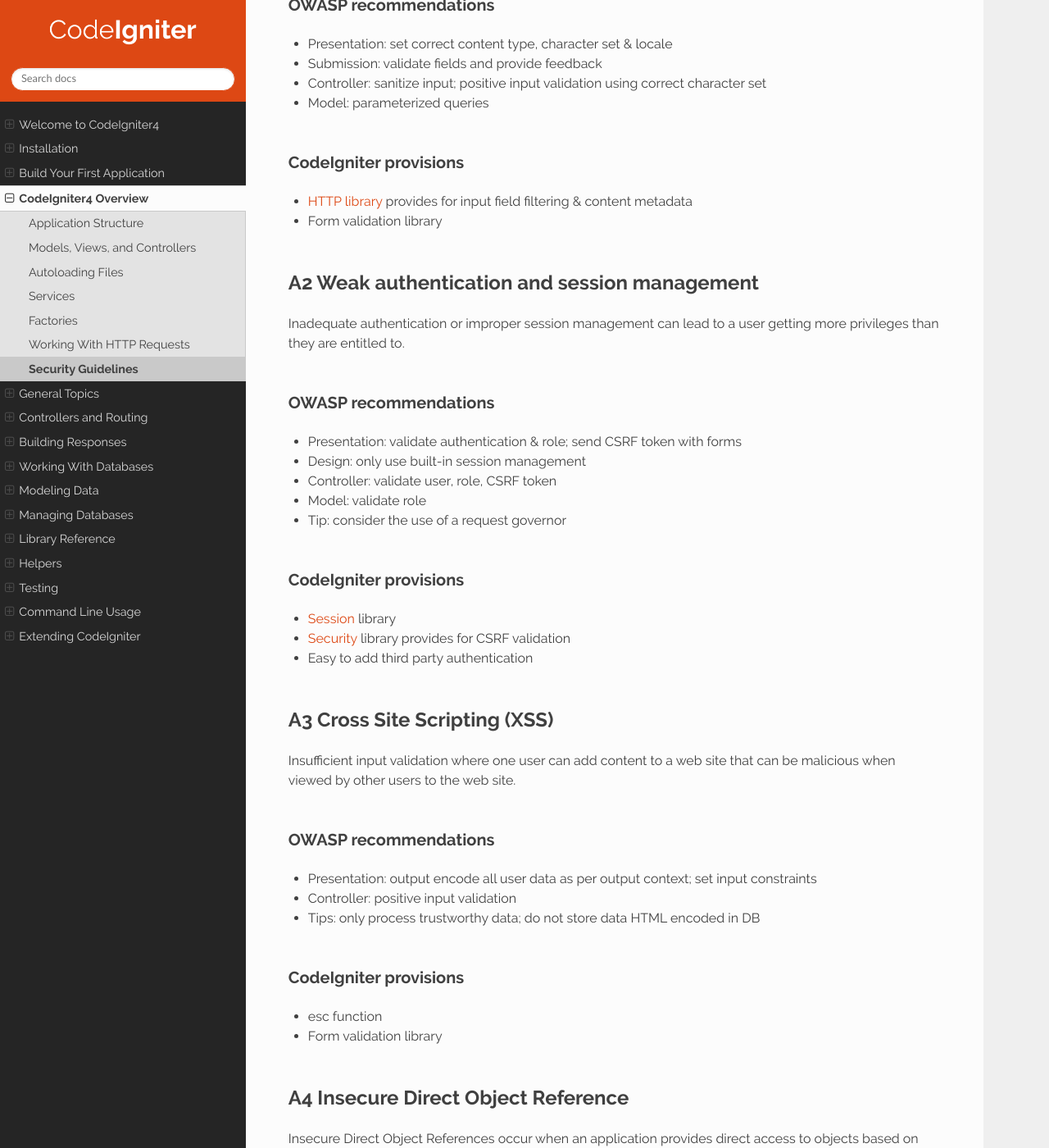
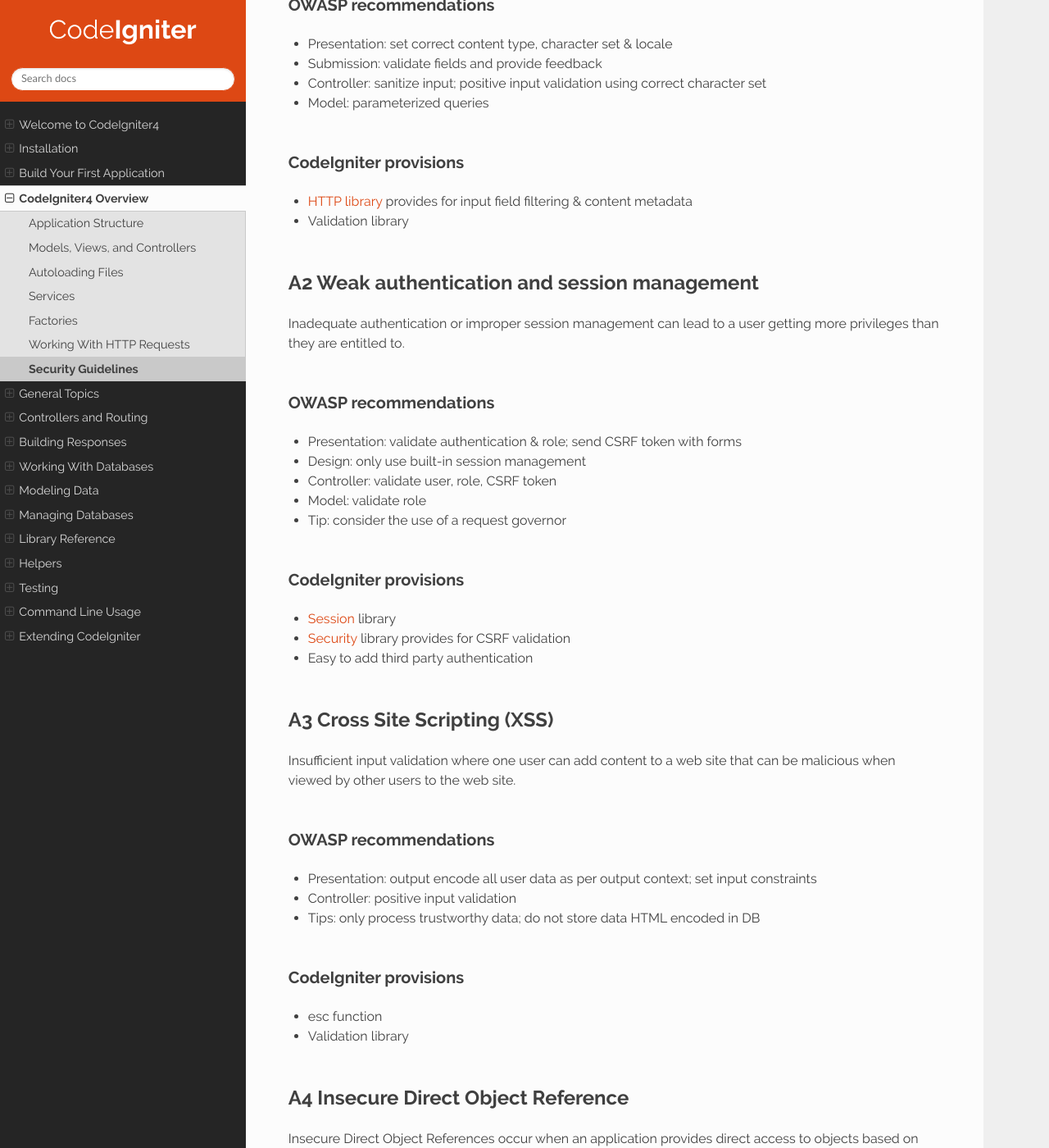
Before and after one commit to NEKOGET/ci4_user_guide_src, a Sphinx documentation site: the page built from source/concepts/security.rst, in a window 1280 px wide and 1400 px high, scrolled down 839 px. Shown: the whole window at 82% size. Built offline with Sphinx 7.4.7 and the Read the Docs theme 2.0.0, drawn with Linux system fonts in a browser that asks for light colours; some of the changed text lies outside the part shown.

Commit message:
docs: replace "Form validation" with "Validation"
Form validation is the name of CI3 library.

```diff
--- a/source/concepts/security.rst
+++ b/source/concepts/security.rst
@@ -39,7 +39,7 @@ CodeIgniter provisions
 ======================
 
 - :doc:`HTTP library <../incoming/incomingrequest>` provides for input field filtering & content metadata
-- Form validation library
+- Validation library
 
 *********************************************
 A2 Weak authentication and session management
@@ -82,7 +82,7 @@ CodeIgniter provisions
 ======================
 
 - esc function
-- Form validation library
+- Validation library
 
 ***********************************
 A4 Insecure Direct Object Reference
@@ -103,7 +103,7 @@ OWASP recommendations
 CodeIgniter provisions
 ======================
 
-- Form validation library
+- Validation library
 - Easy to add third party authentication
 
 ****************************
--- a/source/helpers/form_helper.rst
+++ b/source/helpers/form_helper.rst
@@ -510,8 +510,8 @@ The following functions are available:
         <input type="radio" name="myradio" value="1" <?= set_radio('myradio', '1', true) ?> />
         <input type="radio" name="myradio" value="2" <?= set_radio('myradio', '2') ?> />
 
-    .. note:: If you are using the Form Validation class, you must always specify
+    .. note:: If you are using the Validation class, you must always specify
         a rule for your field, even if empty, in order for the ``set_*()``
-        functions to work. This is because if a Form Validation object is
+        functions to work. This is because if a Validation object is
         defined, the control for ``set_*()`` is handed over to a method of the
         class instead of the generic helper function.
```
